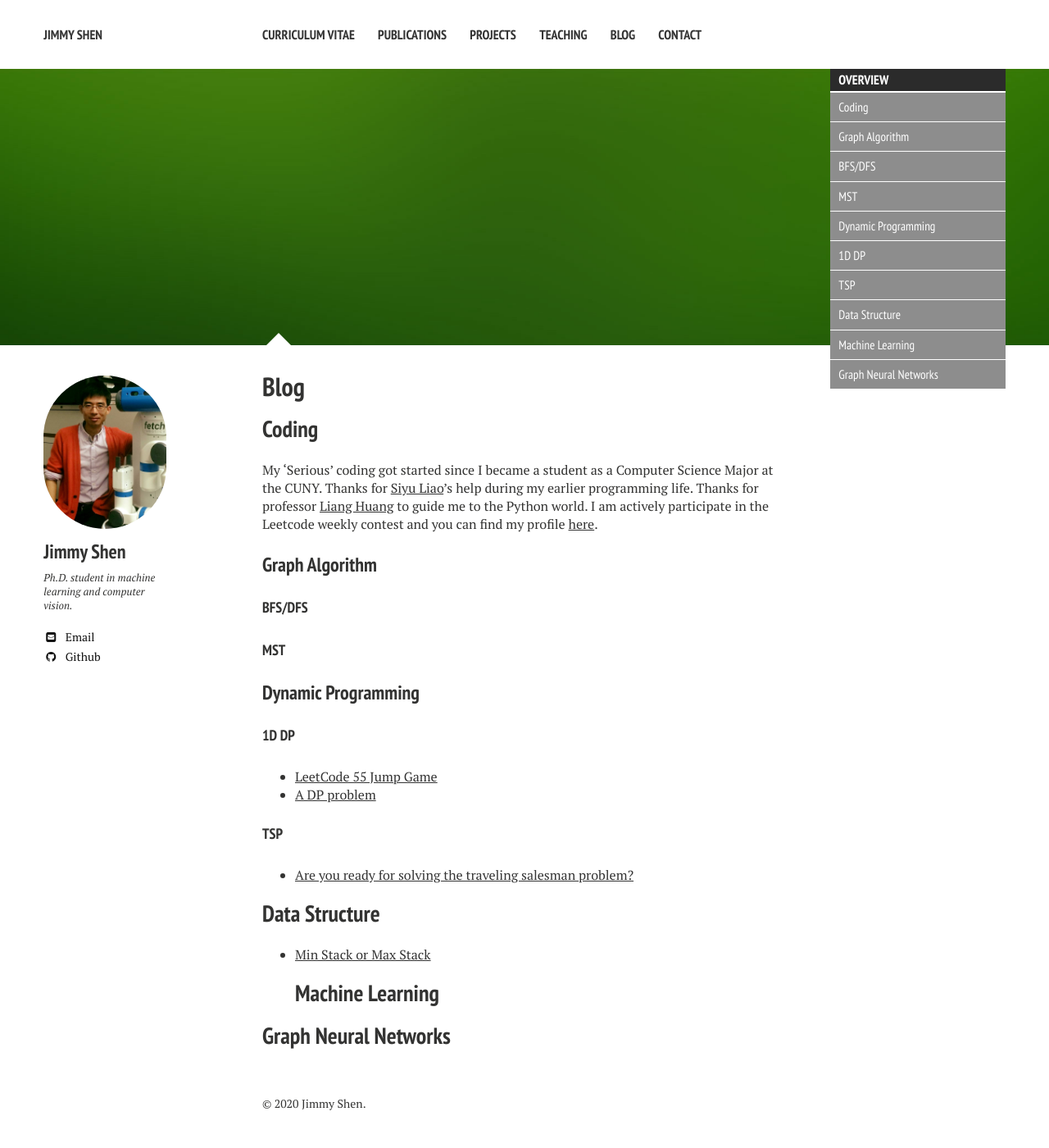
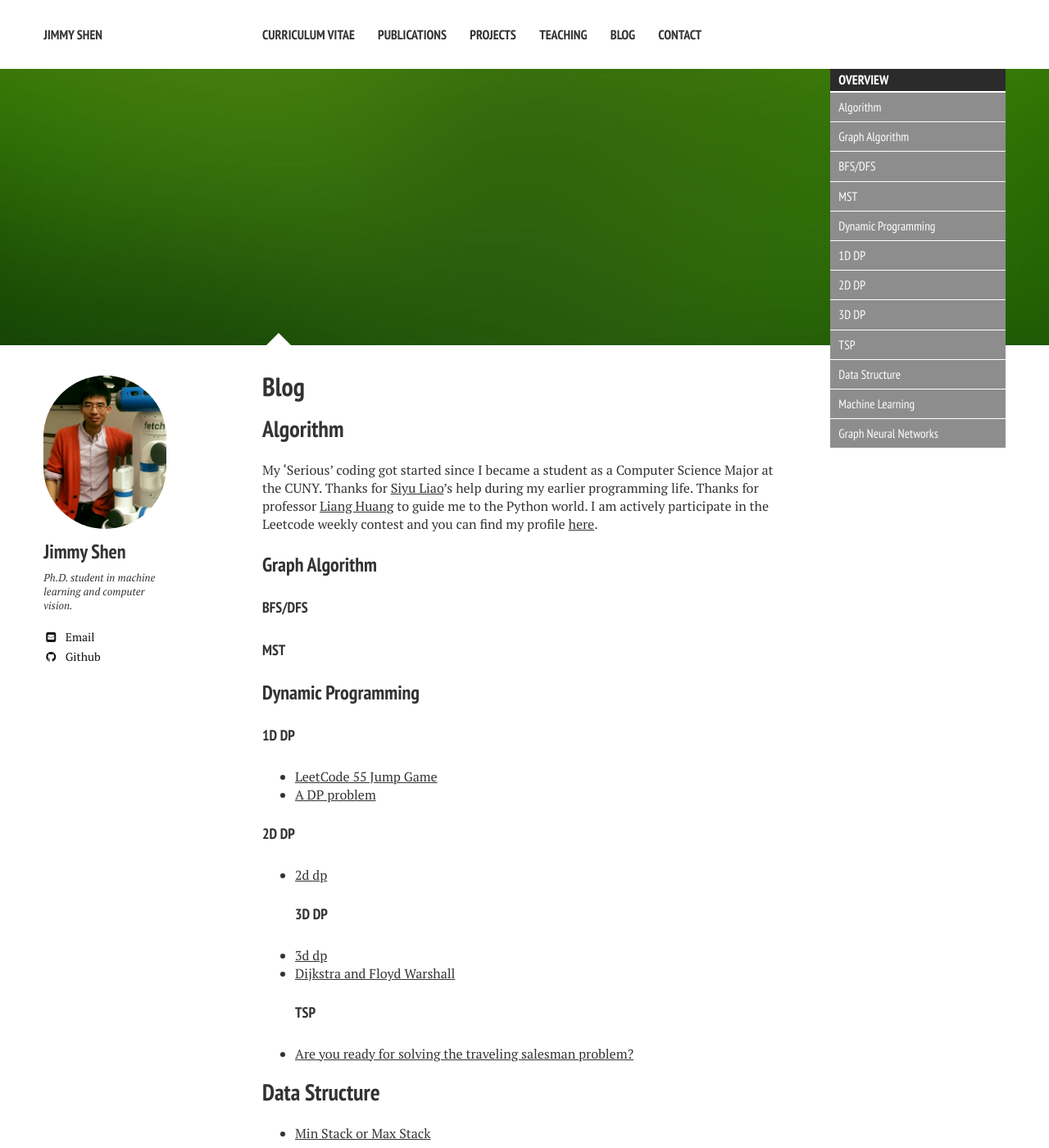
Before and after one commit to xiaokeshen/xiaokeshen.github.io, a Jekyll site: the page built from blog/index.md, in a window 1280 px wide and 1400 px high. Shown: the whole window at 82% size. Built offline with Jekyll 4.4.1, drawn with Linux system fonts in a browser that asks for light colours; nearby versions of some CDN libraries.

Commit message:
add some blog links

```diff
--- a/blog/index.md
+++ b/blog/index.md
@@ -18,7 +18,7 @@ image:
 
 
 
-## Coding
+## Algorithm
 My 'Serious' coding got started since I became a student as a Computer Science Major at the CUNY. Thanks for [Siyu Liao](https://liaocs2008.github.io/)'s help during my earlier programming life. Thanks for professor [Liang Huang](http://web.engr.oregonstate.edu/~huanlian/) to guide me to the Python world. I am actively participate in the Leetcode weekly contest and you can find my profile [here](https://leetcode.com/liketheflower/).
 
 ### Graph Algorithm
@@ -32,12 +32,17 @@ My 'Serious' coding got started since I became a student as a Computer Science M
 - [LeetCode 55 Jump Game](https://medium.com/@jim.morris.shen/jump-game-20b4e598b743?source=friends_link&sk=b867cea63ad9418a79f957af8f56b532)
 - [A DP problem](https://medium.com/@jim.morris.shen/a-dp-problem-a85ed7df44?source=friends_link&sk=508284b99db5bcc448f1e462db752395)
 
+#### 2D DP
+- [2d dp](https://medium.com/@jim.morris.shen/2d-dp-c9f563e542ee?source=friends_link&sk=9f94661dc8be068fdc1881bf9c618ba6)
+#### 3D DP
+- [3d dp](https://medium.com/@jim.morris.shen/3d-dp-c5488ba77f9a?source=friends_link&sk=91a4aaccdf4d1c63025bb7186e3c54c5)
+- [Dijkstra and Floyd Warshall](https://medium.com/analytics-vidhya/dijkstra-and-floyd-warshall-floyd-war-1937d8ac95f0)
 #### TSP
-
 - [Are you ready for solving the traveling salesman problem?](https://medium.com/analytics-vidhya/are-you-read-for-solving-the-traveling-salesman-problem-80e3c4ea45fc?source=friends_link&sk=b28ea8888460935401ae02f800d6ccd8)
 
 ## Data Structure
 - [Min Stack or Max Stack](https://medium.com/@jim.morris.shen/min-stack-or-max-stack-a5be2165cad8?source=friends_link&sk=8dd800652072ae9f16105bb4bda9f414)
+
 ## Machine Learning
 
 ## Graph Neural Networks
```
